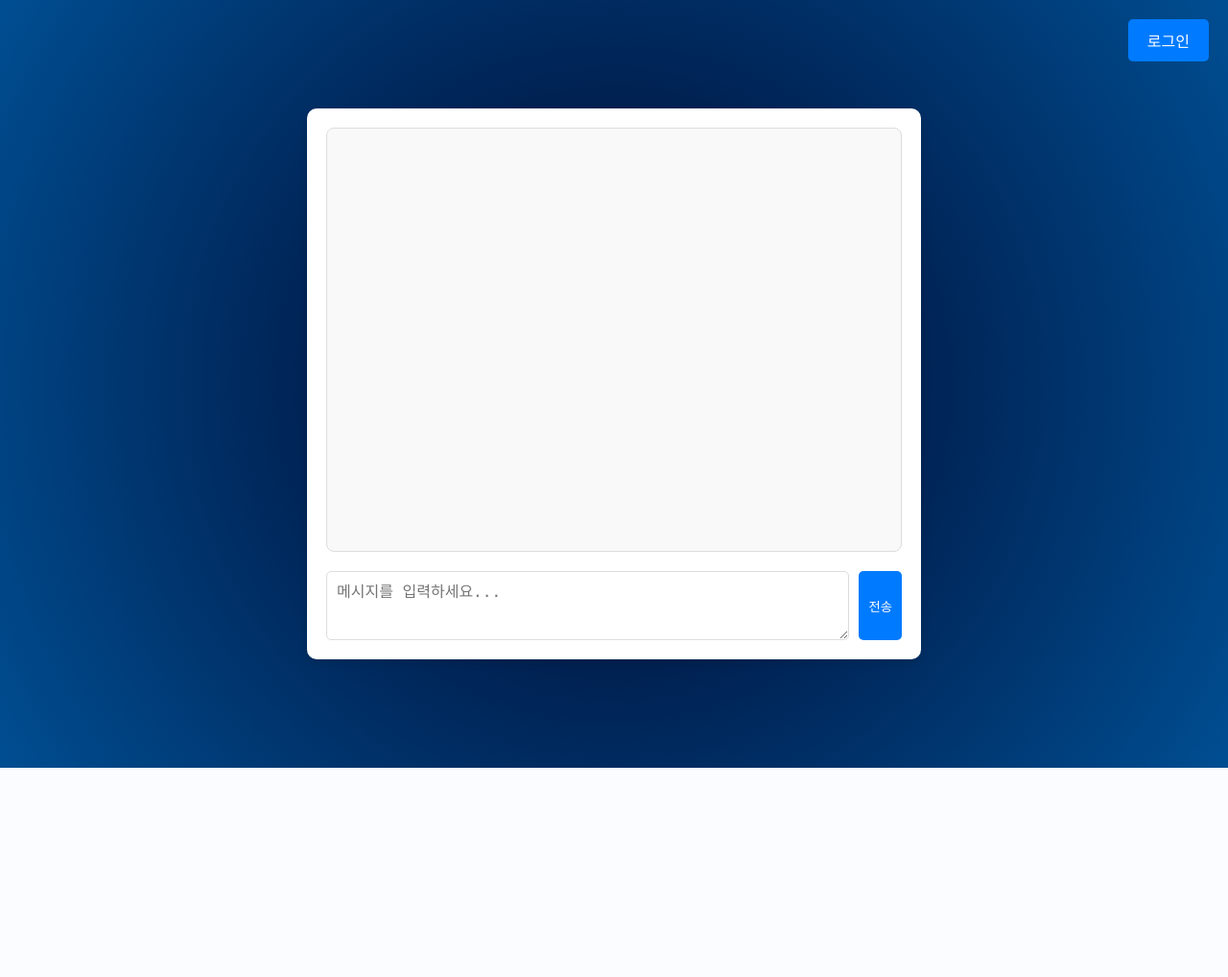
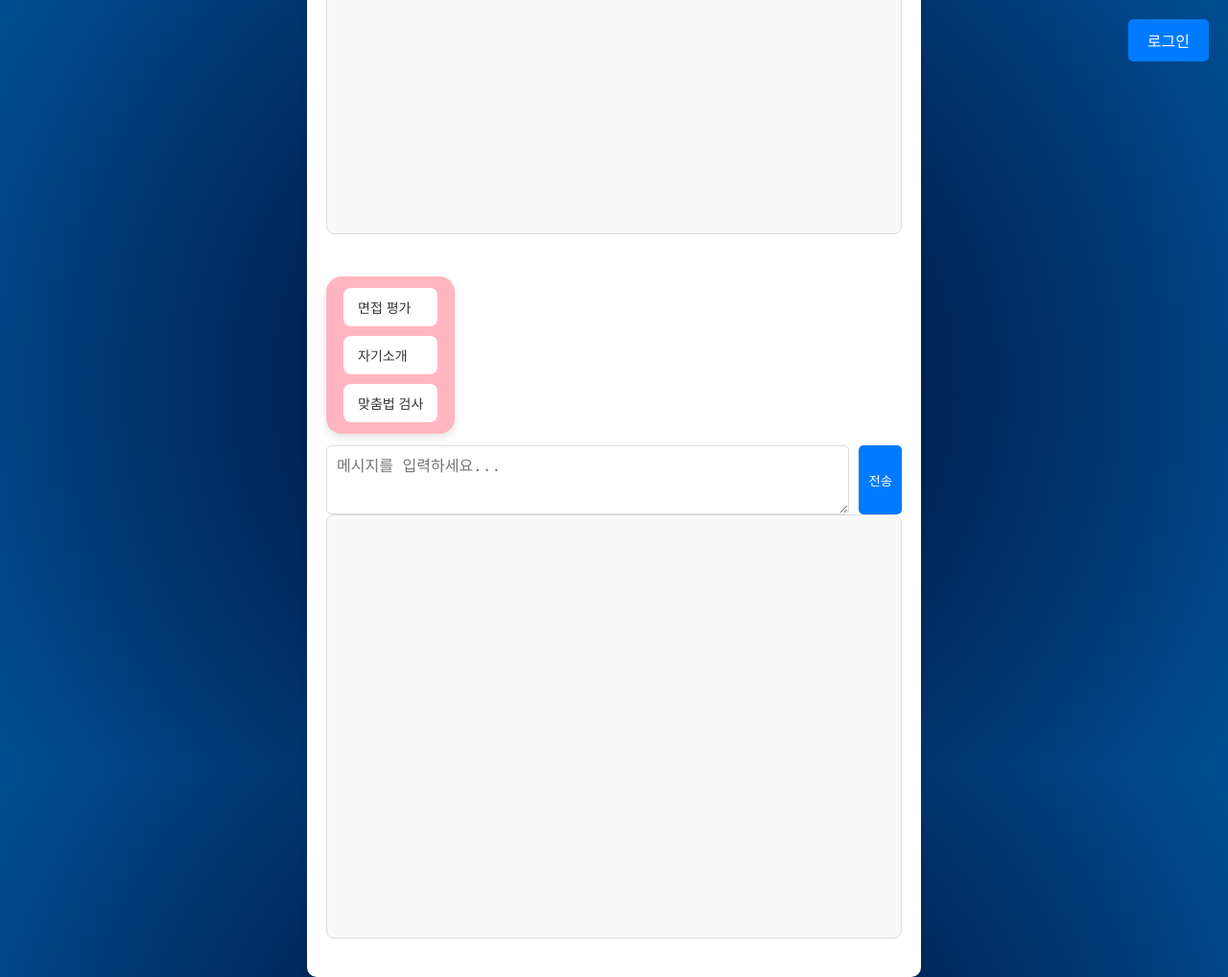
Before and after one commit to pss214/interview_AI, a Django app: page /chatbot/ in a window 1280 px wide. Shown: the whole page at 96% size. Before the commit the page ends 800 px from the top, so only its background shows below. Run offline with Django 5.2, Linux system fonts and the light colour scheme.

Commit message:
fact chat

```diff
--- a/chatbot/templates/chat.html
+++ b/chatbot/templates/chat.html
@@ -125,7 +125,37 @@
 
     #save-chat-btn:hover {
       background-color: #0056b3;
-    }
+    }.message.menu-buttons {
+  background-color: #FFB6C1;
+  display: flex;
+  flex-direction: column;
+  align-self: flex-start;
+  border-bottom-left-radius: 0;
+  border-radius: 16px;
+  gap: 10px;
+  padding: 12px 18px;
+  max-width: 70%;
+  box-shadow: 0 4px 8px rgba(0, 0, 0, 0.1);
+  margin-bottom: 12px;
+}
+
+.message.menu-buttons button {
+  background-color: white;
+  color: #333;
+  border: none;
+  padding: 10px 15px;
+  font-size: 14px;
+  border-radius: 8px;
+  cursor: pointer;
+  transition: background-color 0.3s ease;
+  width: 100%;
+  text-align: left;
+}
+
+.message.menu-buttons button:hover {
+  background-color: #eee;
+}
+
   </style>
 </head>
 <body>
@@ -139,11 +169,21 @@
 
   <div class="chat-container">
     <div class="chat-box" id="chat-box"></div>
+      <div class="message bot">안녕하세요! 무엇을 도와드릴까요?</div>
+
+  <div class="message menu-buttons">
+    <button onclick="sendQuickmessage('면접 평가')">면접 평가</button>
+    <button onclick="sendQuickmessage('1분 자기소개')">자기소개</button>
+    <button onclick="sendQuickmessage('맞춤법 검사')">맞춤법 검사</button>
+  </div>
+
     <div class="chat-input">
       <textarea id="user-input" placeholder="메시지를 입력하세요..."></textarea>
       <button onclick="sendMessage()">전송</button>
     </div>
-  </div>
+
+  <div class="chat-box" id="chat-box">
+</div>
 
   <script>
     function appendMessage(text, sender) {
```
Also changed, not shown: account/templates/main.html (+24 -10 lines), static/image/chatbot.png (added).
